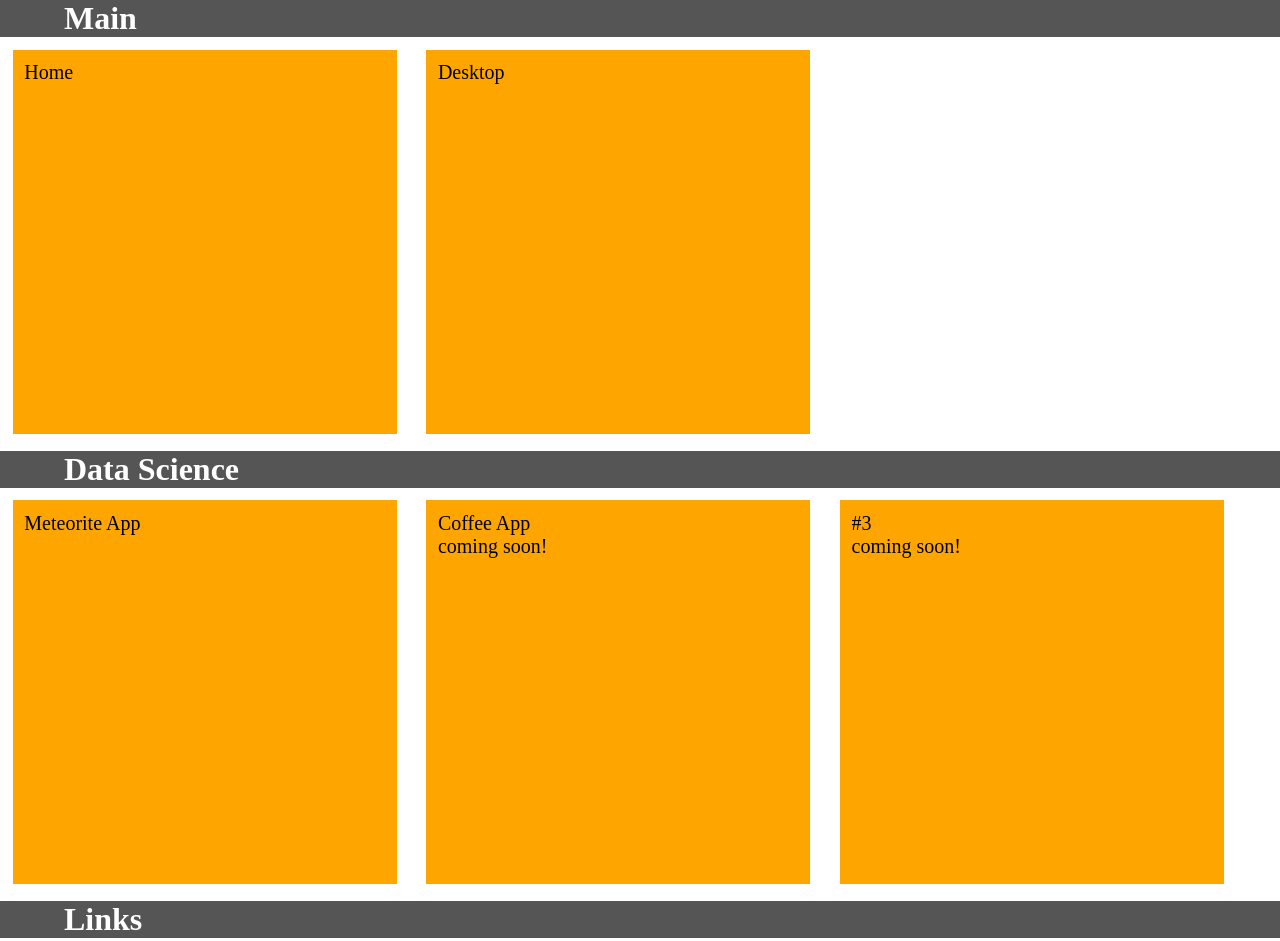
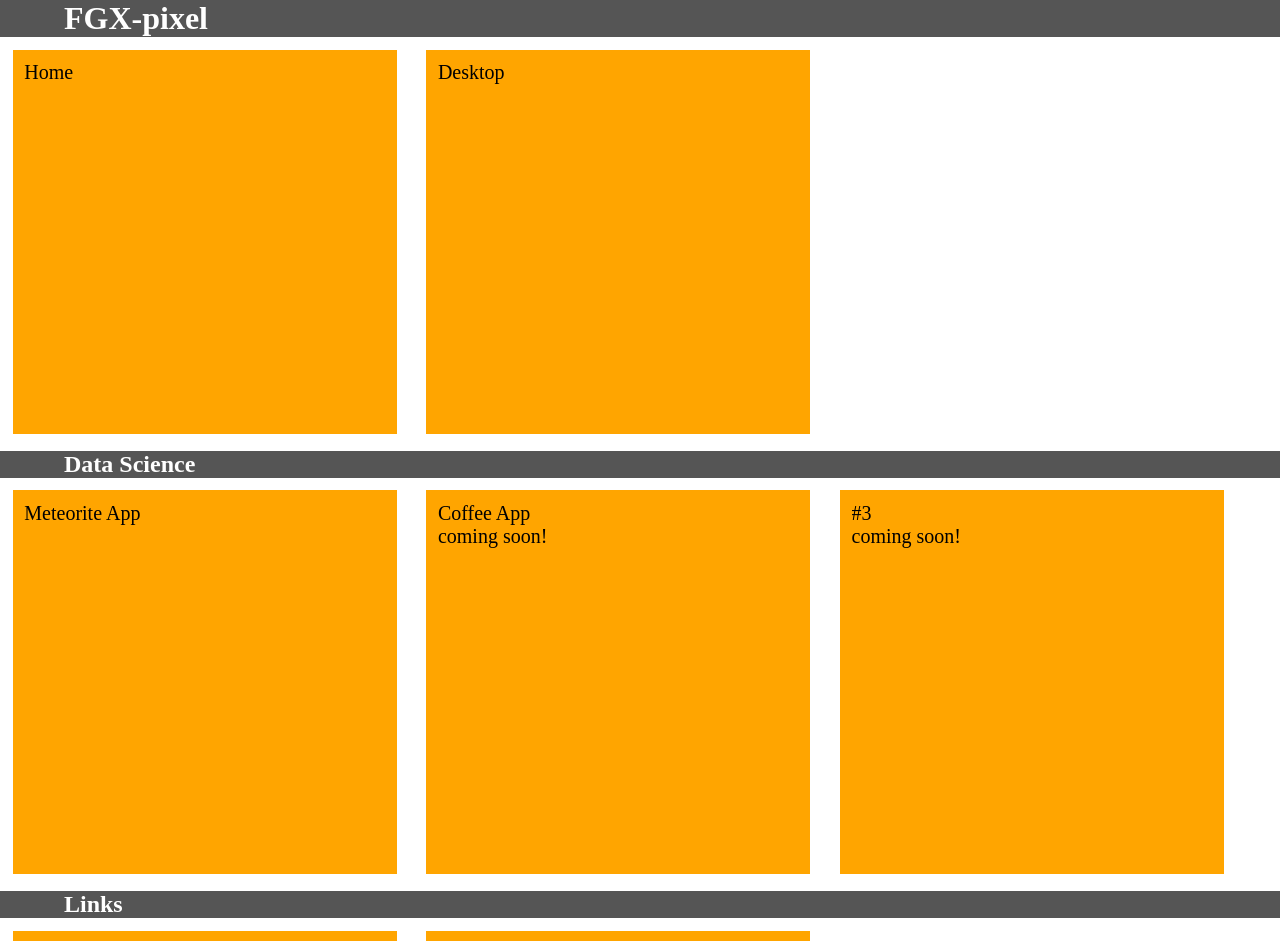
Before and after one commit to FGX-pixel/FGX-pixel.github.io, a plain HTML site: page m.html in a window 1280 px wide. Shown: the top 941 px of the page. Drawn offline with Linux system fonts and the light colour scheme.

Commit message:
section separator update

```diff
--- a/m.html
+++ b/m.html
@@ -49,7 +49,7 @@
         }
     </style>
     <body>
-        <h1 class="blockline">Main</h1>
+        <h1 class="blockline">FGX-pixel</h1>
         <div>
             <a class="tile" href="m.html">
                 <div class="content">Home</div>
@@ -60,7 +60,7 @@
         </div>
 
 
-        <h1 class="blockline">Data Science</h1>
+        <h2 class="blockline">Data Science</h2>
         <div>
             <a class="tile" href="pages/meteorite_app.html">
                 <div class="content">Meteorite App</div>
@@ -78,7 +78,7 @@
         </div>
 
 
-        <h1 class="blockline">Links</h1>
+        <h2 class="blockline">Links</h2>
         <div>
             <a class="tile" href="https://www.linkedin.com/in/christian-forster-05326b123/">
                 <div class="content">LinkedIn</div>
```
